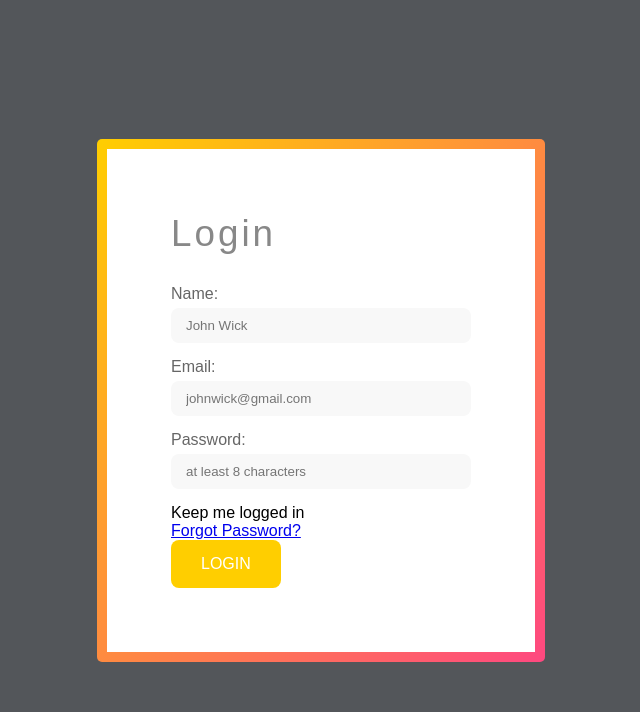
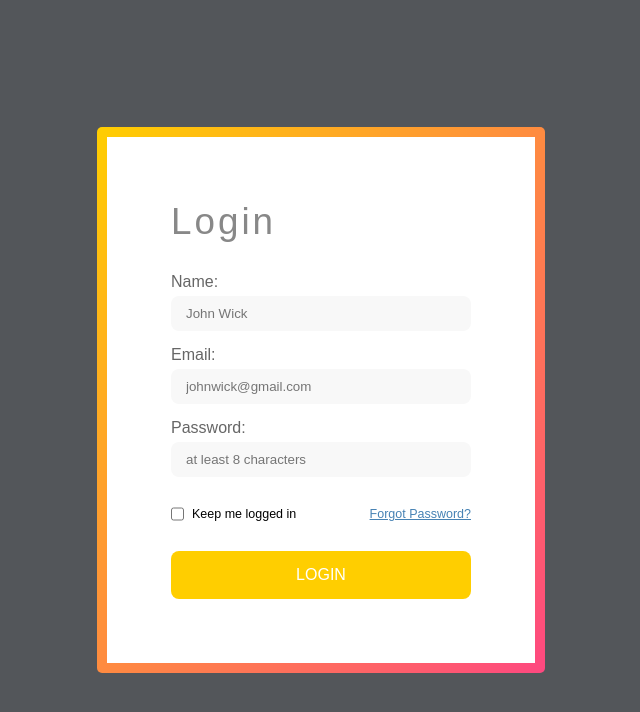
Before and after one commit to CodingClauds/React-Login, a React (Create React App) app: page / in a window 1280 px wide. Shown: the top 712 px of the page, without its empty margins (319-959 px from the left). Built offline with nearby package versions, Linux system fonts and the light colour scheme.

Commit message:
style additional FR-KeepMeLogged & FR-ForgotPassword

```diff
--- a/src/components/Login/LoginForm.scss
+++ b/src/components/Login/LoginForm.scss
@@ -20,8 +20,15 @@ form .form-inner {
   position: relative;
   display: block;
   background-color: white;
-  padding: 4rem;
   z-index: 2;
+  padding: 2rem;
+
+  @media screen and (min-width: 375px) {
+    padding: 3rem;
+  }
+  @media screen and (min-width: 425px) {
+    padding: 4rem;
+  }
 }
 
 form .form-inner h2 {
@@ -34,8 +41,14 @@ form .form-inner h2 {
 
 form .form-inner .form-group {
   display: block;
-  width: 18.75rem;
   margin-bottom: 0.9375rem;
+
+  @media screen and (min-width: 375px) {
+    width: 15rem;
+  }
+  @media screen and (min-width: 525px) {
+    width: 18.75rem;
+  }
 }
 
 .form-inner .form-group label {
@@ -73,6 +86,7 @@ form .form-inner input[type="submit"],
     #ffce00 50%,
     #fe4880
   );
+  width: 100%;
   background-size: 200%;
   background-position: 0%;
   transition: 0.5s;
@@ -118,3 +132,26 @@ form .form-inner input[type="submit"]:hover,
   padding-bottom: 2rem;
   font-size: 14px;
 }
+
+.remember-me {
+  display: flex;
+  justify-content: space-between;
+  margin: 30px 0;
+  font-size: 12.5px;
+
+  &__label {
+    display: flex;
+    justify-content: center;
+  }
+
+  &__input {
+    appearance: auto;
+    margin-right: 0.5rem;
+  }
+}
+
+.forget {
+  &__password {
+    color: steelblue;
+  }
+}
```
